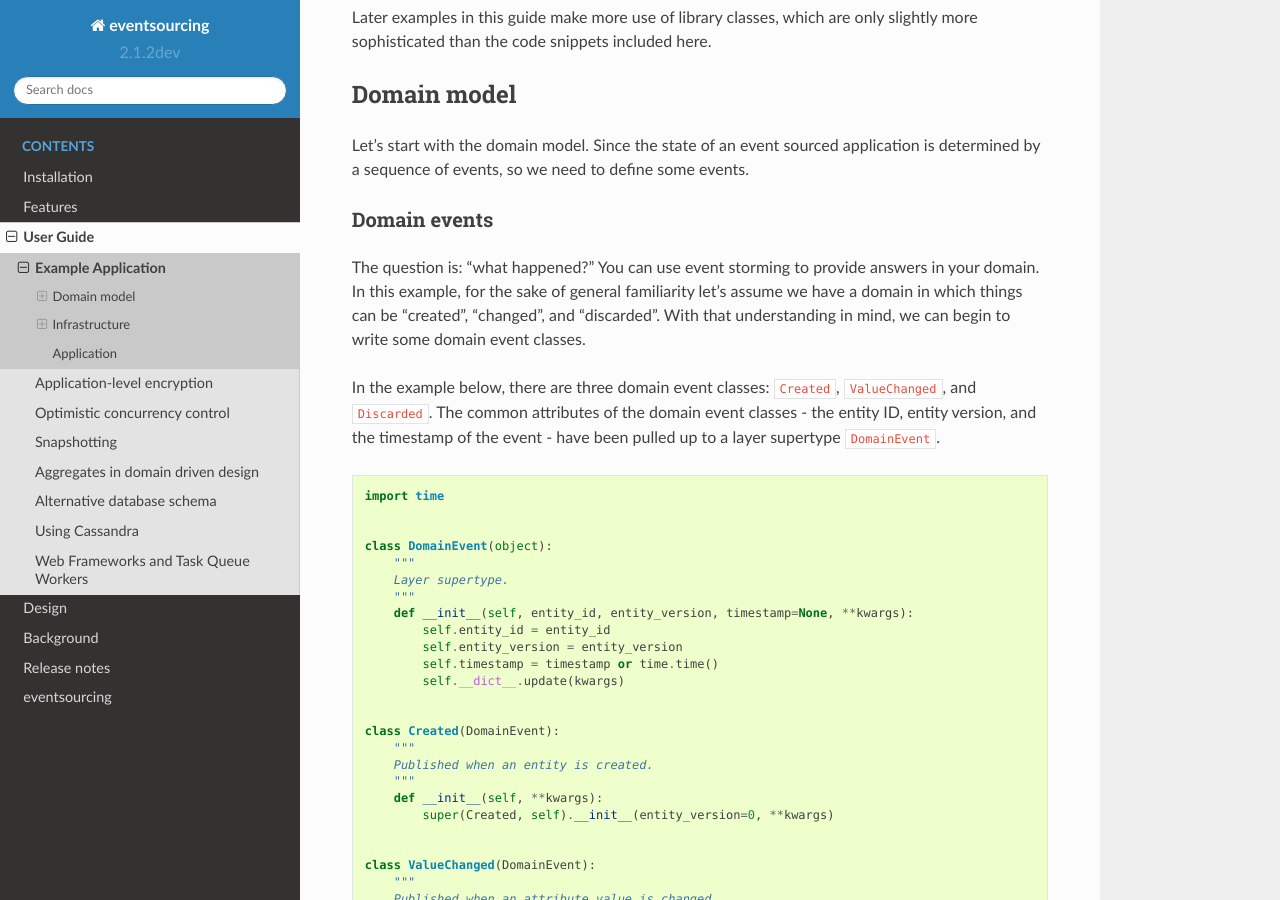
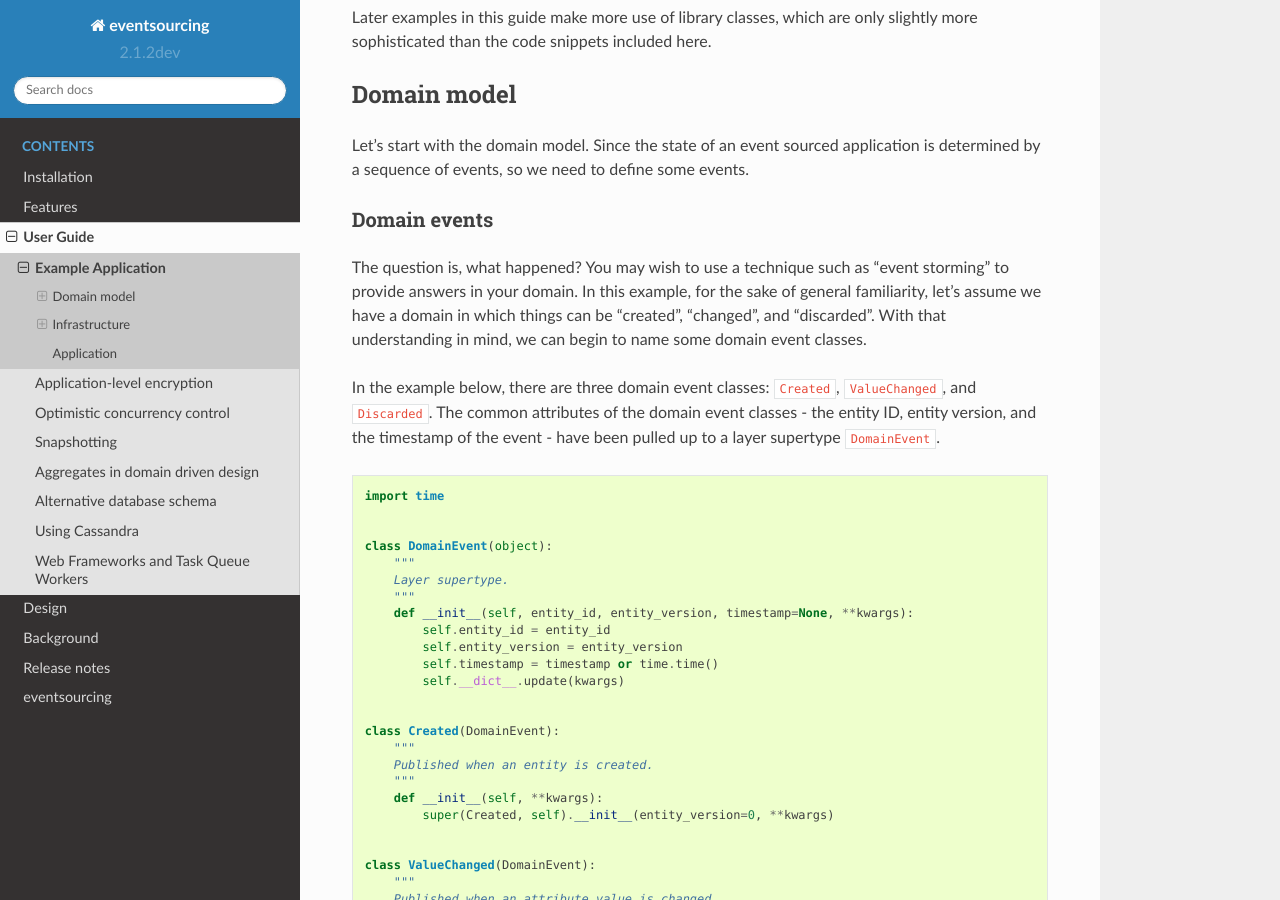
Before and after one commit to pyeventsourcing/eventsourcing, a Sphinx documentation site: the page built from docs/topics/user_guide/example_application.rst, in a window 1280 px wide and 900 px high, scrolled down 322 px. Built offline with Sphinx 7.4.7 and the Read the Docs theme 2.0.0, drawn with Linux system fonts in a browser that asks for light colours.

Commit message:
Update example_application.rst

```diff
--- a/docs/topics/user_guide/example_application.rst
+++ b/docs/topics/user_guide/example_application.rst
@@ -25,11 +25,11 @@ is determined by a sequence of events, so we need to define some events.
 Domain events
 -------------
 
-The question is: "what happened?" You can use event storming to
-provide answers in your domain. In this example, for the sake of general
-familiarity let's assume we have a domain in which things can be "created",
+The question is, what happened? You may wish to use a technique such as "event storming"
+to provide answers in your domain. In this example, for the sake of general
+familiarity, let's assume we have a domain in which things can be "created",
 "changed", and "discarded". With that understanding in mind, we can begin
-to write some domain event classes.
+to name some domain event classes.
 
 In the example below, there are three domain event classes: ``Created``,
 ``ValueChanged``, and ``Discarded``. The common attributes of the domain
```
